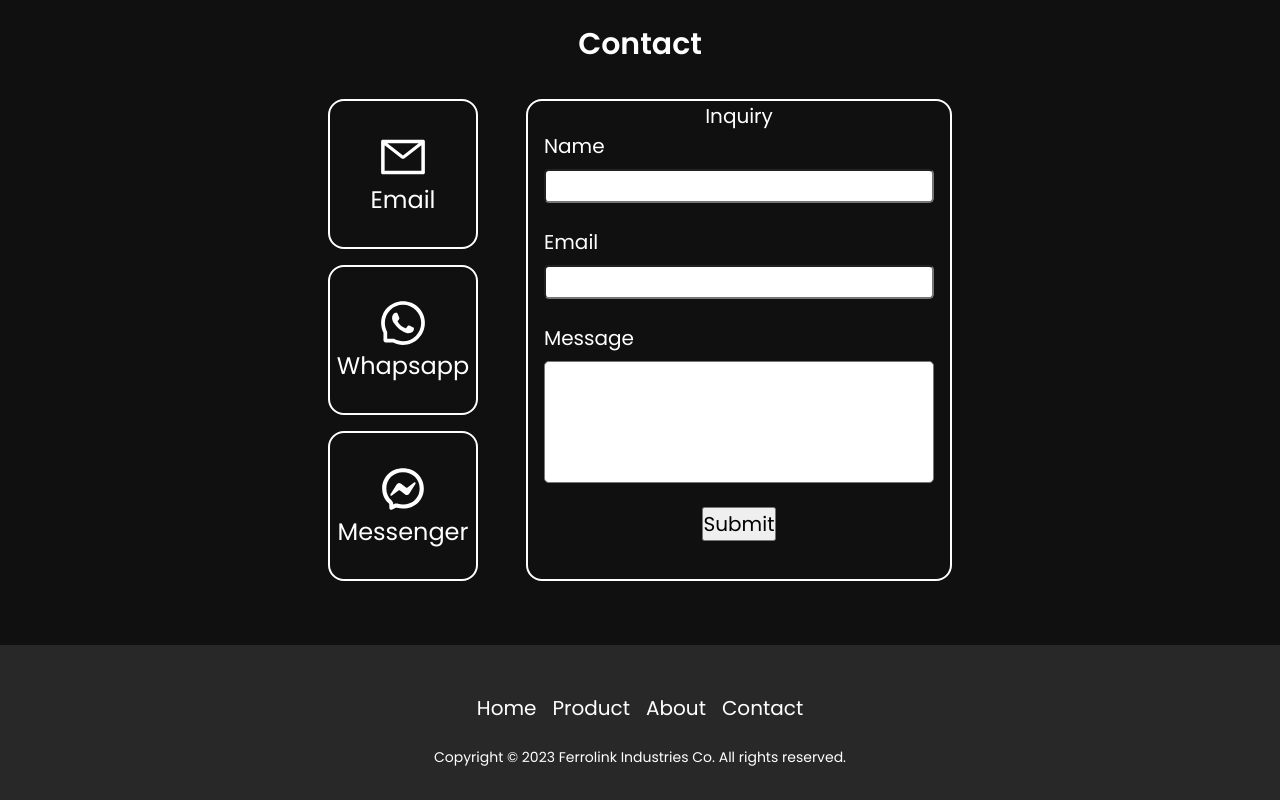
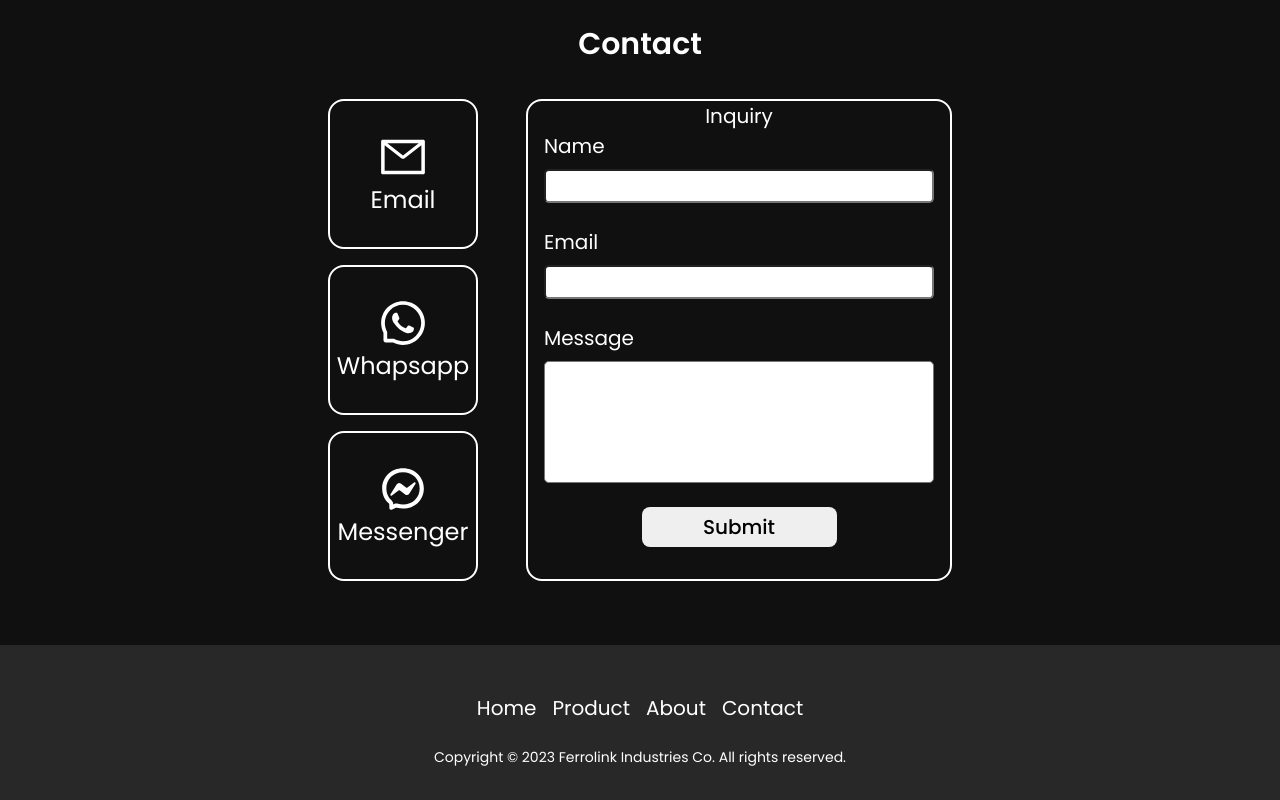
Before and after one commit to kevin420eth/Website-Ferrolink, a React (Create React App) app: page / in a window 1280 px wide. Shown: the part 1730-2530 px from the top of the page. Built offline with nearby package versions, Linux system fonts and the light colour scheme.

Commit message:
modified the submit button in the contact section on the home page

```diff
--- a/src/components/Contact/Contact.js
+++ b/src/components/Contact/Contact.js
@@ -25,15 +25,18 @@ const Contact = () => {
         </div>
         <div className='contact__form__section'>
           <p className='form__title'>Inquiry</p>
-          <form className='contact__form' action='' method='post'>
-            <label className='input__label' for='name'>Name</label>
+          <form className='contact__form' action='/' method='post' onSubmit={(event)=>{
+            event.preventDefault()
+            console.log('fuck you')
+          }}>
+            <label className='input__label' htmlFor='name'>Name</label>
             <input className='form__input' id='name' type='text' required></input>
-            <label className='input__label' for='email'>Email</label>
+            <label className='input__label' htmlFor='email'>Email</label>
             <input className='form__input' id='email' type='email' required></input>
-            <label className='input__label' for='message'>Message</label>
+            <label className='input__label' htmlFor='message'>Message</label>
             <textarea className='form__input' id='message' type='text' rows="4" required></textarea>
             <div className='form__submit'>
-              <input type='button' value='Submit' />
+              <button className='submit__botton' type='submit'  name='submit__botton'>Submit</button>
             </div>
           </form>
         </div>
--- a/src/components/Contact/contact.css
+++ b/src/components/Contact/contact.css
@@ -67,3 +67,15 @@ textarea {
 .form__submit {
   width: 100%;
 }
+
+.submit__botton {
+  font-weight: 500;
+  font-size: 1.25rem;
+  border-radius: 0.5rem;
+  width: 50%;
+  height: 40px
+}
+
+.submit__botton:hover {
+  background:rgb(255, 255, 255)
+}
--- a/src/components/SingleProduct/SingleProduct.js
+++ b/src/components/SingleProduct/SingleProduct.js
@@ -36,6 +36,10 @@ const SingleProduct = () => {
                                 </div>
                             </div>
                         )
+                    }else{
+                        return(
+                            <div></div>
+                        )
                     }
                 })}
             </section>
```
